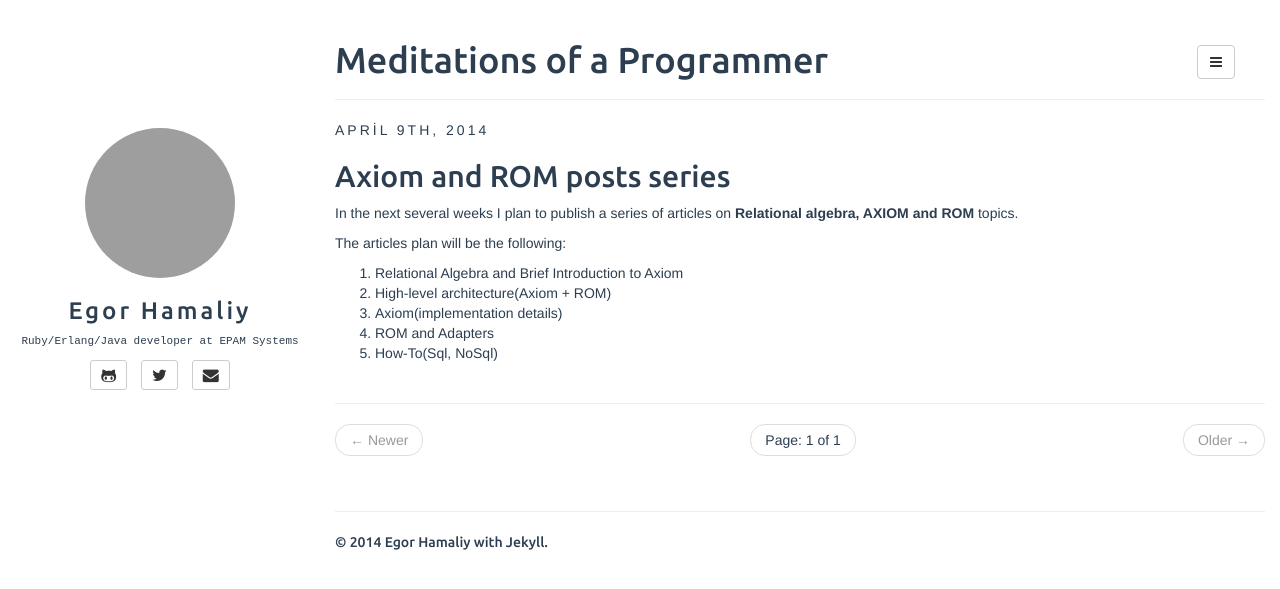
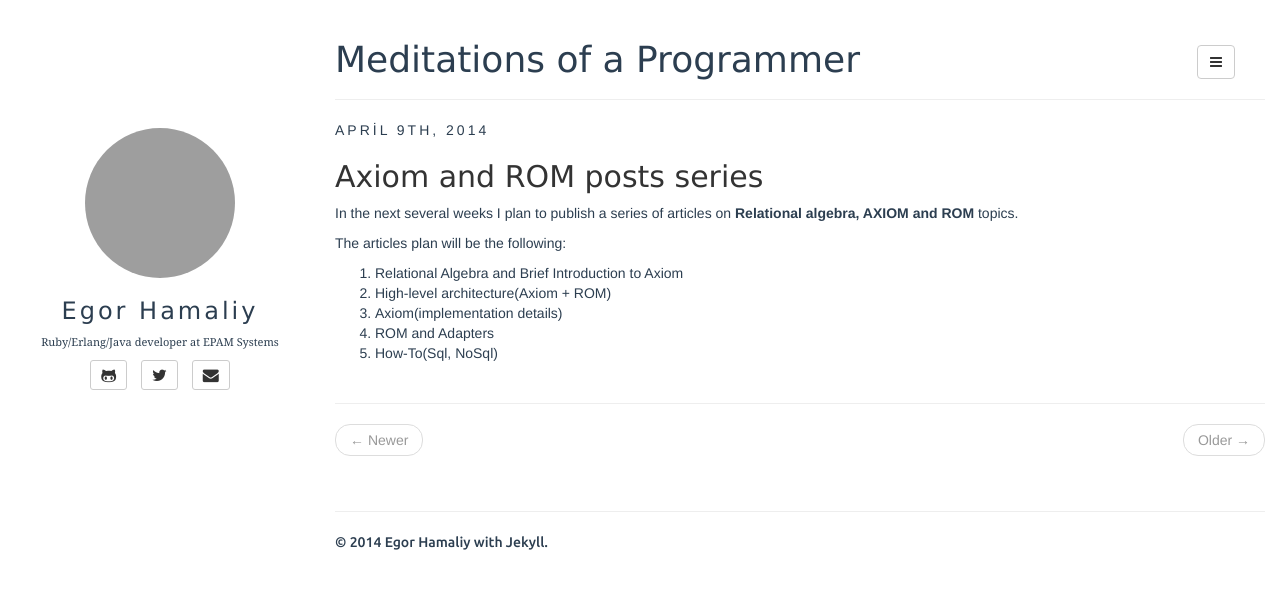
Before and after one commit to egorhm/egorhm.github.io, a Jekyll site: the page built from index.html, in a window 1280 px wide. Shown: the top 589 px of the page. Built offline with Jekyll 4.4.1, drawn with Linux system fonts in a browser that asks for light colours; the list of posts is cut into pages by our own code; grey boxes are pictures that could not be loaded.

Commit message:
MathJax added. Some layout changed

```diff
--- a/_includes/header.html
+++ b/_includes/header.html
@@ -42,4 +42,8 @@
 
 </script>
 
+<script type="text/javascript"
+    src="http://cdn.mathjax.org/mathjax/latest/MathJax.js?config=TeX-AMS-MML_HTMLorMML">
+</script>
+
 <! -- header.html end -->
--- a/assets/css/style.css
+++ b/assets/css/style.css
@@ -34,7 +34,8 @@
 a.nav-link:hover { color: #777 }
 
 #bio {
-	font-family: "Courier New", Courier, monospace;
+	/*font-family: "Courier New", Courier, monospace;*/
+  font-family: "ff-tisa-web-pro","Georgia","Times New Roman",serif;
 	font-size: 11px;
 	margin: 0 auto;
 	margin-bottom: 10px;
@@ -61,10 +62,12 @@
 
 article.home div a, article.home pre a { color: #2c3e50; }
 article.home div a:hover, article.home pre a:hover { color: #2c3e50; text-decoration: none; }
-article img { max-width: 100%; }
+/*article img { max-width: 100%; }*/
 
-h1,h2,h3,h4,h5,h6{ font-family: 'Ubuntu', sans-serif; color: #2c3e50; }
-h1 a,h2 a,h3 a,h4 a{ color: #2c3e50; }
+h1,h2,h3,h4,h5,h6{ font-family: "freight-sans-pro","Myriad Pro","Lucida Grande","Verdana",sansserif;}
+
+
+h1 a,h2 a,h3 a,h4 a{ color: #333333;}; }
 h1 a:hover,h2 a:hover,h3 a:hover,h4 a:hover{ color: #243547; }
 
 footer {
@@ -107,3 +110,5 @@
     left: inherit;
     right: 0px;
 }
+
+.container { max-width: 920px;}
--- a/index.html
+++ b/index.html
@@ -58,10 +58,10 @@
     </li>
   {% endif %}
 
-  <li>
+<!--   <li>
           <span class="page_number">Page: {{ paginator.page }} of {{ paginator.total_pages }}</span>
   </li>
-
+ -->
   {% if paginator.next_page %}
     <li class="next">
             <a href="{{ site.BASE_PATH }}/page{{ paginator.next_page }}">Older &rarr;</a>
```
Also changed, not shown: _layouts/page.html (line endings or trailing spaces).
